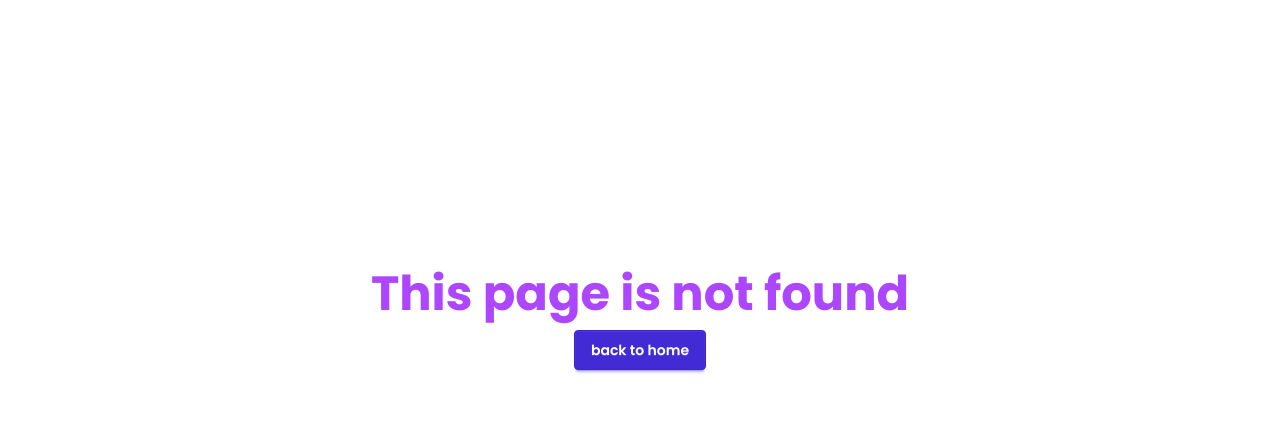
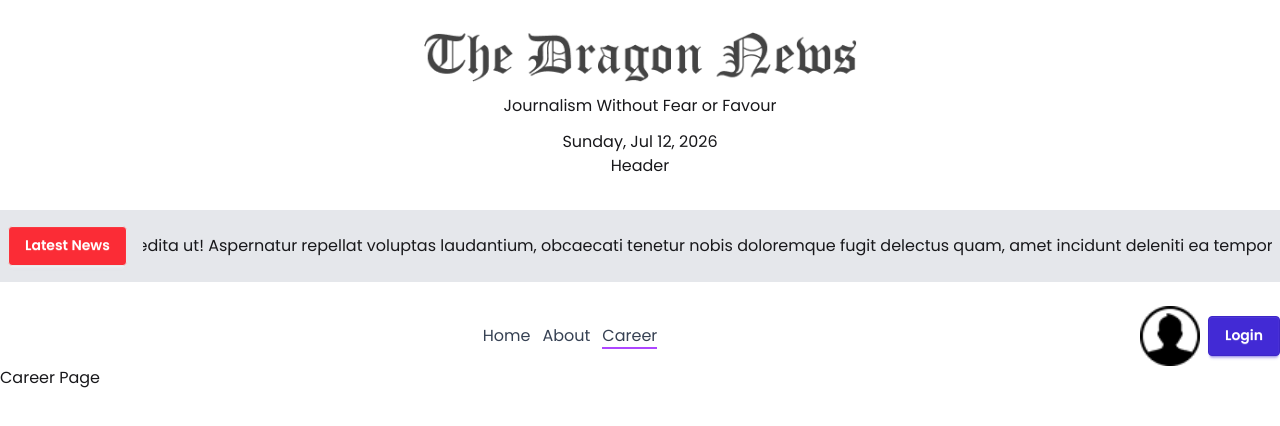
Before and after one commit to jk-jumur/next-pluse-next, a Next.js app: page /career in a window 1280 px wide. Before the commit this address had no page. Shown: the top 426 px of the page. Built offline with nearby package versions, Linux system fonts and the light colour scheme.

Commit message:
implement marque and design navbar

```diff
--- a/package.json
+++ b/package.json
@@ -12,7 +12,8 @@
     "date-fns": "^4.4.0",
     "next": "16.2.10",
     "react": "19.2.4",
-    "react-dom": "19.2.4"
+    "react-dom": "19.2.4",
+    "react-fast-marquee": "^1.6.5"
   },
   "devDependencies": {
     "@tailwindcss/postcss": "^4",
--- /dev/null
+++ b/src/app/(main)/about/page.jsx
@@ -0,0 +1,11 @@
+
+
+const AboutPage = () => {
+    return (
+        <div>
+            About us page
+        </div>
+    );
+};
+
+export default AboutPage;
--- /dev/null
+++ b/src/app/(main)/career/page.jsx
@@ -0,0 +1,11 @@
+
+
+const CareerPage = () => {
+    return (
+        <div>
+            Career Page
+        </div>
+    );
+};
+
+export default CareerPage;
--- a/src/app/(main)/layout.jsx
+++ b/src/app/(main)/layout.jsx
@@ -1,3 +1,4 @@
+import BreakingNews from "@/components/shared/BreakingNews";
 import Header from "@/components/shared/Header";
 import Navbar from "@/components/shared/Navbar";
 
@@ -6,6 +7,7 @@ const MainLayout = ({ children }) => {
     return (
          <>
            <Header/>
+           <BreakingNews/>
            <Navbar/>
           {children}
          </>
--- /dev/null
+++ b/src/components/shared/BreakingNews.jsx
@@ -0,0 +1,15 @@
+import Marquee from "react-fast-marquee";
+
+
+const BreakingNews = () => {
+    return (
+        <div className="flex justify-between gap-4 items-center bg-gray-200 py-4 px-2 container mx-auto">
+            <button className="btn bg-red-500 text-white">Latest News</button>
+            <Marquee pauseOnHover={true} speed={100}>
+                   <p>Lorem ipsum dolor sit amet consectetur adipisicing elit. Tenetur, expedita ut! Aspernatur repellat voluptas laudantium, obcaecati tenetur nobis doloremque fugit delectus quam, amet incidunt deleniti ea tempora possimus esse, qui expedita reiciendis. Quam alias rerum autem, excepturi non eaque? Enim quas sit voluptate delectus molestiae.</p>
+            </Marquee>
+        </div>
+    );
+};
+
+export default BreakingNews;
--- /dev/null
+++ b/src/components/shared/NavLink.jsx
@@ -0,0 +1,19 @@
+"use client";
+import Link from "next/link";
+import { usePathname } from "next/navigation";
+
+
+
+const NavLink = ({href, children}) => {
+      const pathname = usePathname();
+       console.log(pathname, "pathname");
+
+       const isActive = href === pathname
+    return (
+        <Link href={href} className={`${isActive ? "border-b-2 border-b-purple-500" : ""}`}>
+            {children}
+        </Link>
+    );
+};
+
+export default NavLink;
--- a/src/components/shared/Navbar.jsx
+++ b/src/components/shared/Navbar.jsx
@@ -1,10 +1,28 @@
+import Image from "next/image";
+import Link from "next/link";
+import userAvater from '@/assets/user.png'
+import NavLink from "./NavLink";
 
 
 
 const Navbar = () => {
     return (
-        <div>
-            Navbar
+        <div className="container mx-auto flex justify-between gap-4 mt-6">
+               <div></div>
+           <ul className=" flex justify-between items-center text-gray-700 gap-3">
+              <li><NavLink href="/">Home</NavLink></li>
+              <li><NavLink href="/about">About</NavLink></li>
+              <li><NavLink href="/career">Career</NavLink></li>
+           </ul>
+
+            <div className="flex items-center gap-2">
+                  <Image
+                  alt="user avater"
+                  src={userAvater}
+                   width={60}
+                   height={60}/>
+                   <Link href="/login"><button className="btn btn-primary text-white">Login</button></Link>
+            </div>
         </div>
     );
 };
```
Also changed, not shown: 1 other file (tests, documents, lock files or other folders).
